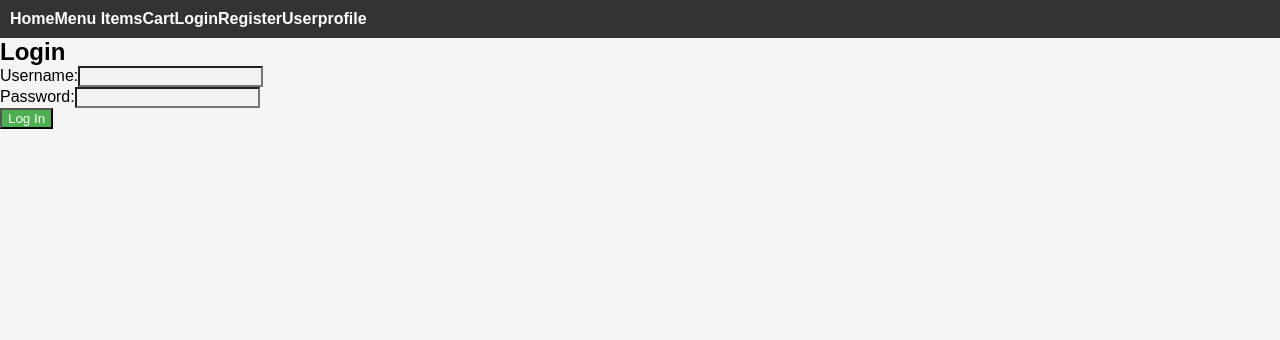
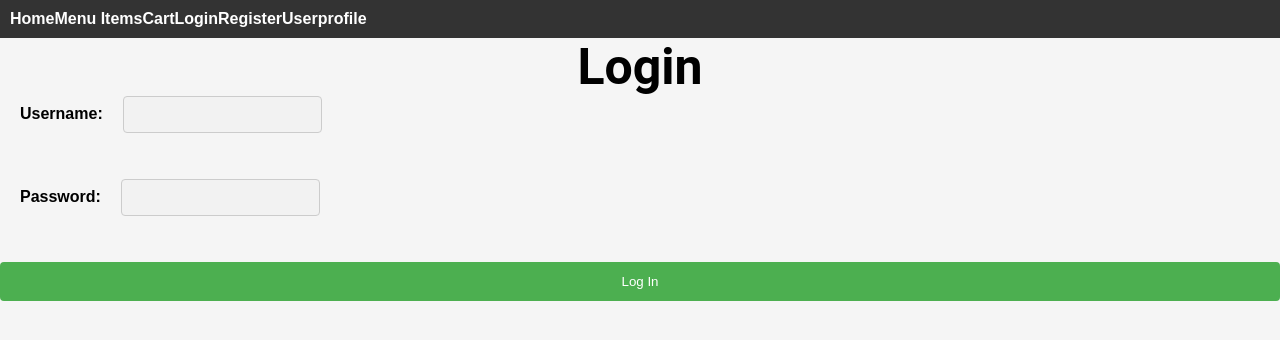
Before and after one commit to AMA1120/Full-Stack-Project, a React (Create React App) app in the folder client/: page /login in a window 1280 px wide. Shown: the top 340 px of the page. Built offline with nearby package versions, Linux system fonts and the light colour scheme.

Commit message:
login css
css of login

```diff
--- a/client/src/pages/Login/login.css
+++ b/client/src/pages/Login/login.css
@@ -0,0 +1,63 @@
+/* Login.css */
+
+body2 {
+    margin: 0;
+    display: flex;
+    align-items: center;
+    justify-content: center;
+    height: 100vh;
+    }
+
+    .login-container {
+
+      max-width: 400px;
+      padding: 20px;
+      border: 1px solid #ccc;
+      border-radius: 8px;
+      box-shadow: 0 0 10px rgba(0, 0, 0, 0.1);
+      background-color: #f8f8f8;
+
+
+
+    }
+
+    h2 {
+      font-family: "Roboto", sans-serif;
+      text-align: center;
+      font-size: 50px;
+    }
+
+    form {
+      display: flex;
+      flex-direction: column;
+    }
+
+    label {
+      margin-bottom: 12px;
+      font-weight: bold;
+      margin-left: 20px;
+      margin-right:20px;
+
+    }
+
+    input {
+
+      padding: 10px;
+      margin-bottom: 16px;
+      border: 1px solid #ccc;
+      margin-left:20px;
+      border-radius: 4px;
+    }
+
+    button {
+      background-color: #4caf50;
+      color: #fff;
+      padding: 12px;
+      border: none;
+      border-radius: 4px;
+      cursor: pointer;
+    }
+
+    button:hover {
+      background-color: #45a049;
+    }
```
